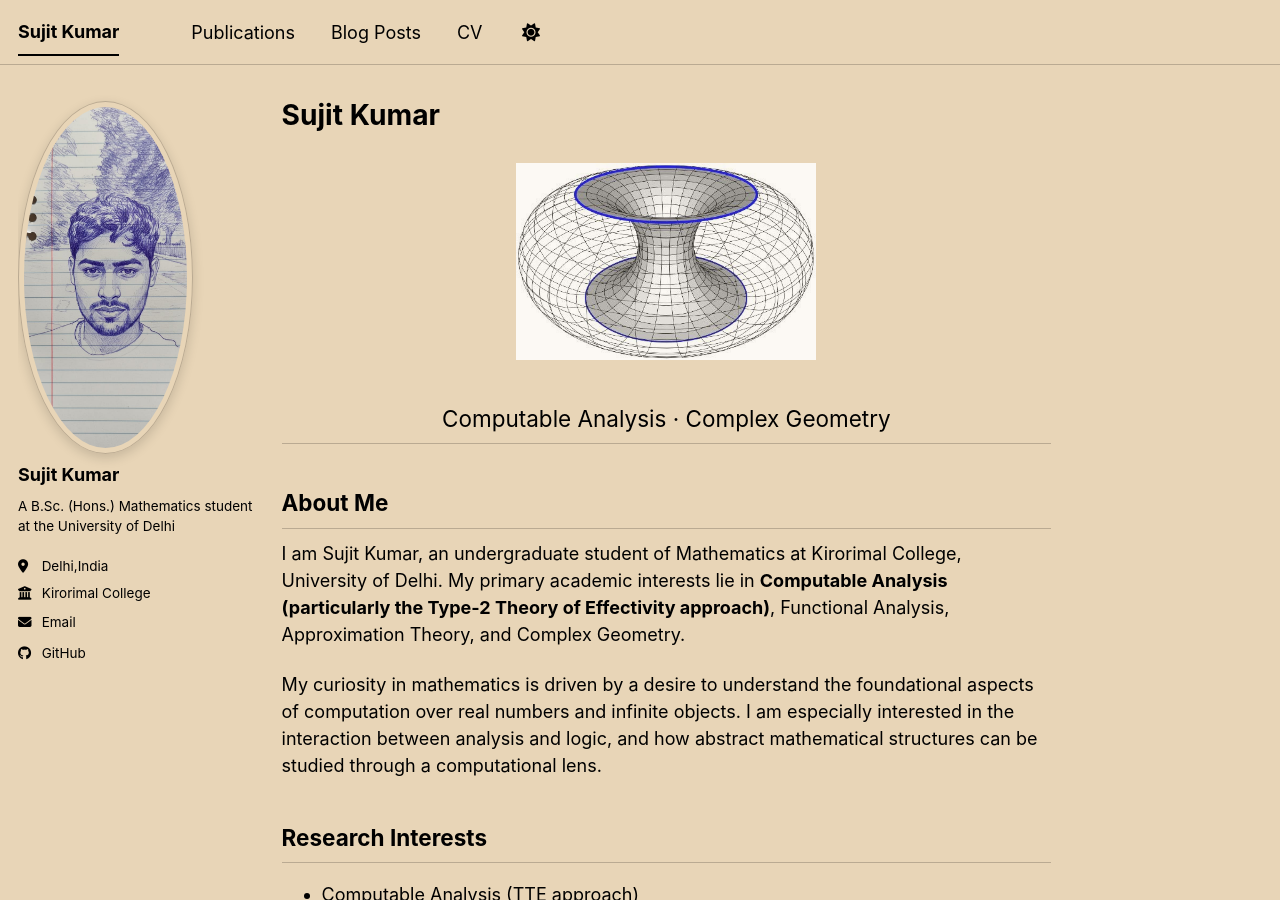
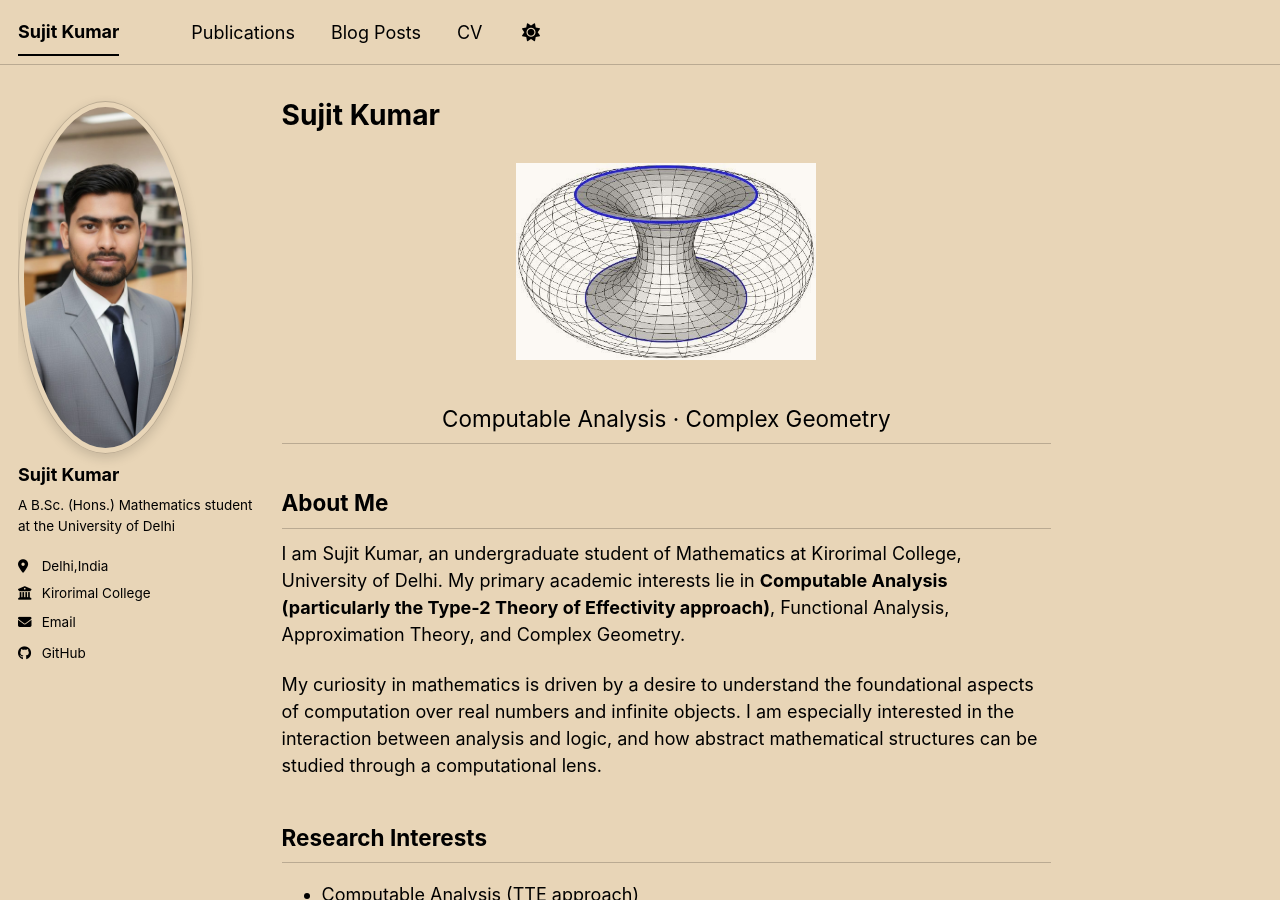
Before and after one commit to sujit41/sujit41.github.io, a Jekyll site: the page built from _pages/about.md, in a window 1280 px wide and 900 px high. Built offline with Jekyll 4.4.1, drawn with Linux system fonts in a browser that asks for light colours; a script bundle is joined from its source files by our own code; library files that are not in the unit come from our copies.

Commit message:
Update _config.yml

```diff
--- a/_config.yml
+++ b/_config.yml
@@ -23,7 +23,7 @@ repository               : "sujit41/sujit41.github.io"
 #               Additional customization can be done by editing /_includes/author-profile.html
 author:
   # Biographic information
-  avatar           : "profile.png"
+  avatar           : "pr.png"
   name             : "Sujit Kumar"
   pronouns         : # example: "she/her"
   bio              : "A B.Sc. (Hons.) Mathematics student at the University of Delhi"
```
